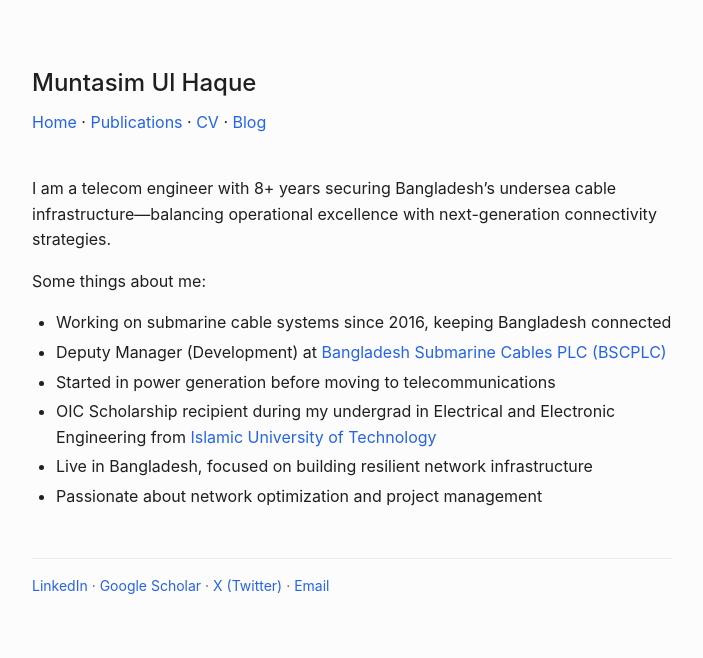
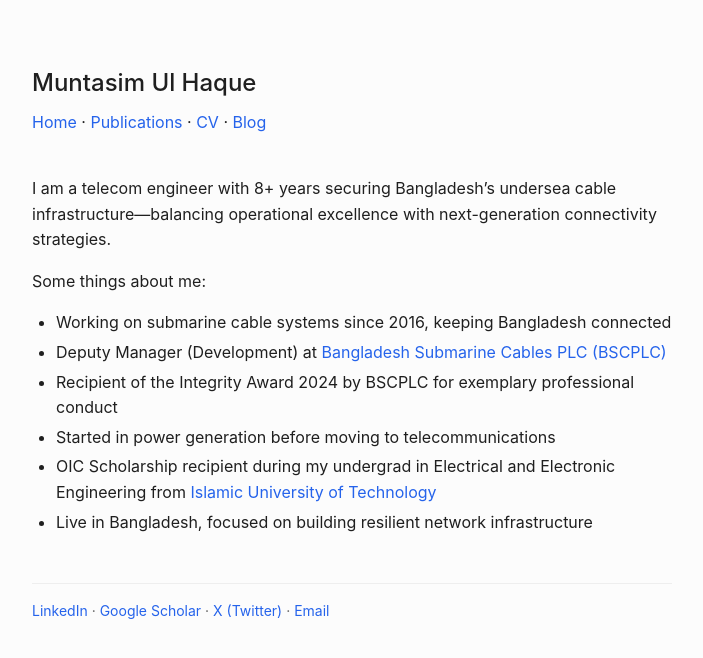
Before and after one commit to muntasimulhaque/muntasimulhaque.github.io, a Jekyll site: the page built from index.md, in a window 1280 px wide. Shown: the top 658 px of the page, without its empty margins (288-991 px from the left). Built offline with Jekyll 4.4.1, drawn with Linux system fonts in a browser that asks for light colours.

Commit message:
Update index.md

```diff
--- a/index.md
+++ b/index.md
@@ -8,7 +8,7 @@ I am a telecom engineer with 8+ years securing Bangladesh's undersea cable infra
 Some things about me:
 * Working on submarine cable systems since 2016, keeping Bangladesh connected
 * Deputy Manager (Development) at [Bangladesh Submarine Cables PLC (BSCPLC)](https://bsccl.com.bd/){:target="_blank"}
+* Recipient of the Integrity Award 2024 by BSCPLC for exemplary professional conduct
 * Started in power generation before moving to telecommunications
 * OIC Scholarship recipient during my undergrad in Electrical and Electronic Engineering from [Islamic University of Technology](https://www.iutoic-dhaka.edu/){:target="_blank"}
 * Live in Bangladesh, focused on building resilient network infrastructure
-* Passionate about network optimization and project management
```
